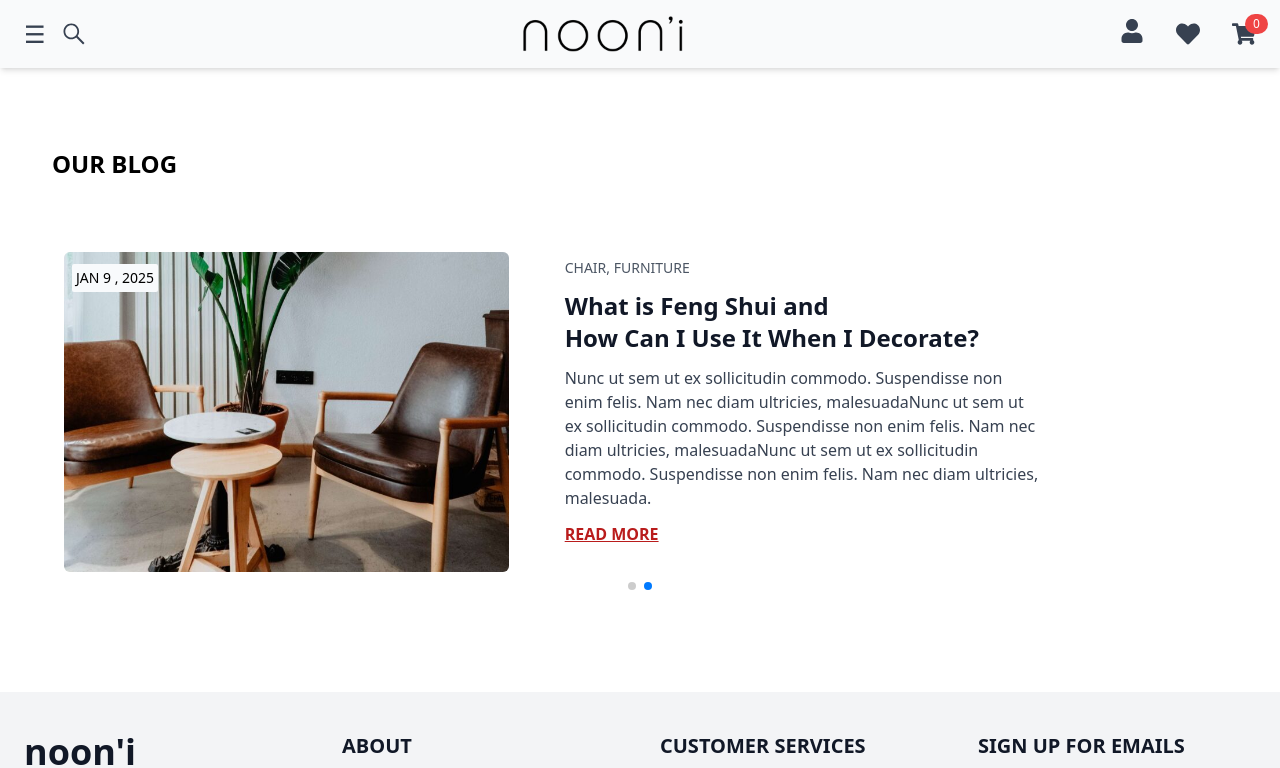
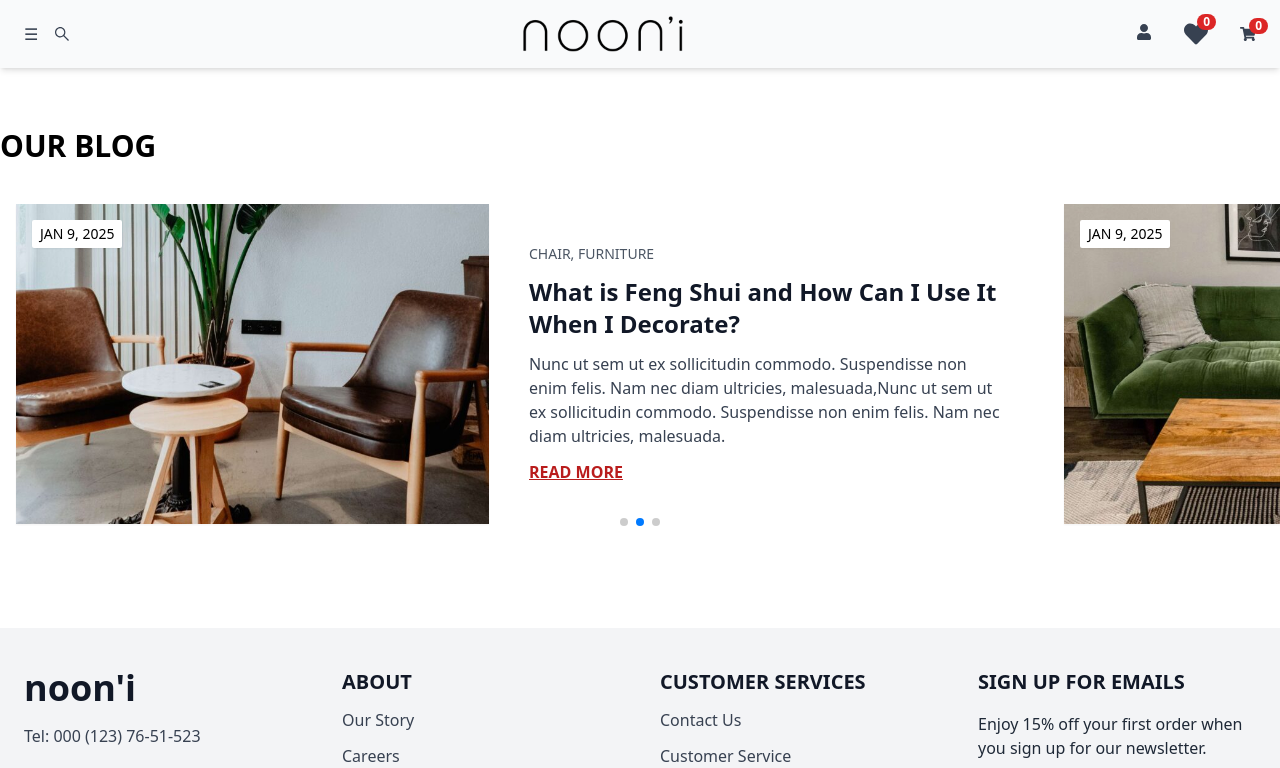
Before and after one commit to lipsa08092/nooni-app, a React (Create React App) app: page /blog in a window 1280 px wide. Shown: the top 768 px of the page. Built offline with nearby package versions, Linux system fonts and the light colour scheme.

Commit message:
update wishlist

```diff
--- a/public/index.html
+++ b/public/index.html
@@ -24,7 +24,7 @@
       work correctly both with client-side routing and a non-root public URL.
       Learn how to configure a non-root public URL by running `npm run build`.
     -->
-    <title>React App</title>
+    <title>Nooni-Elementor WoodCommerce WordPress Theme</title>
   </head>
   <body>
     <noscript>You need to enable JavaScript to run this app.</noscript>
--- a/src/App.js
+++ b/src/App.js
@@ -34,6 +34,7 @@ import Cart from "./Pages/Cart"
 import Login from './Pages/Login';
 import Blog from './Pages/Blog';
 import Profile from "./Pages/Profile"
+import Wishlist from './Pages/Wishlist';
 
 function App() {
   return (
@@ -46,6 +47,7 @@ function App() {
           <Route path="/login" element= {<Login/>}/>
           <Route path="/blog" element= {<Blog/>} />
           <Route path="/profile" element= {<Profile/>} />
+          <Route path="/wishlist" element= {<Wishlist/>}/>
         </Routes>
     </Router>
 
--- a/src/Components/BlogContainer.jsx
+++ b/src/Components/BlogContainer.jsx
@@ -1,66 +1,87 @@
-import React from 'react'
+import React from "react";
 import blog1 from "../Assects/blog-1.jpg";
 import blog2 from "../Assects/blog-2.jpg";
-import { Swiper , SwiperSlide } from 'swiper/react';
-import 'swiper/css';
-import 'swiper/css/navigation';
-import 'swiper/css/pagination';
-import 'swiper/css/autoplay';
-import { Navigation , Pagination , Autoplay } from 'swiper/modules';
+import { Swiper, SwiperSlide } from "swiper/react";
+import "swiper/css";
+import "swiper/css/pagination";
+import "swiper/css/autoplay";
+import { Pagination, Autoplay } from "swiper/modules";
 
 function BlogContainer() {
+  const blogs = [
+    {
+      id: 1,
+      img: blog1,
+      date: "JAN 9, 2025",
+      category: "CHAIR, FURNITURE",
+      title: "The Secrets to a Living Room that Draws You In",
+      description: "Nunc ut sem ut ex sollicitudin commodo. Suspendisse non enim felis. Nam nec diam ultricies, malesuada,Nunc ut sem ut ex sollicitudin commodo. Suspendisse non enim felis. Nam nec diam ultricies, malesuada.",
+    },
+    {
+      id: 2,
+      img: blog2,
+      date: "JAN 9, 2025",
+      category: "CHAIR, FURNITURE",
+      title: "What is Feng Shui and How Can I Use It When I Decorate?",
+      description: "Nunc ut sem ut ex sollicitudin commodo. Suspendisse non enim felis. Nam nec diam ultricies, malesuada,Nunc ut sem ut ex sollicitudin commodo. Suspendisse non enim felis. Nam nec diam ultricies, malesuada.",
+    },
+    {
+      id: 3,
+      img: blog1,
+      date: "JAN 9, 2025",
+      category: "CHAIR, FURNITURE",
+      title: "Minimalist Furniture Ideas for Modern Homes",
+      description: "Nunc ut sem ut ex sollicitudin commodo. Suspendisse non enim felis. Nam nec diam ultricies, malesuada,Nunc ut sem ut ex sollicitudin commodo. Suspendisse non enim felis. Nam nec diam ultricies, malesuada.",
+    },
+  ];
+
   return (
-        <div className='w-full max-w-8xl mx-auto px-4 md:px-8 py-10'>
-            <div className=' text-2xl md:3xl font-bold mt-5 p-5'>
+    <div className="w-full max-w-7xl mx-auto py-10">
+      <div className="text-2xl md:text-3xl font-bold mt-5 mb-6 ">
         <h2>OUR BLOG</h2>
       </div>
 
       <Swiper
-                modules={[Navigation,Pagination, Autoplay]}
-                slidesPerView={1}
-                autoplay={{delay: 4000}}
-                pagination={{clickable:true}}
+        modules={[Pagination, Autoplay]}
+        slidesPerView={1.25}
         spaceBetween={30}
-                className='pb-10'
+        loop={true}
+        centeredSlides={false}
+        autoplay={{ delay: 3500, disableOnInteraction: false }}
+        pagination={{ clickable: true }}
+        className="pb-10"
       >
-            <SwiperSlide>
-            <div className=' max-w-5xl flex-col md:flex-row overflow-hidden lg:flex lg:gap-10 justify-between items-center gap-4 p-4'>
-                <div className='relative mt-5 p-4 w-full md:w-1/2'>
-                    <img src={blog1} alt="" className='w-full h-64 md:h-80 object-cover rounded-md' />
-                    <span className='absolute top-4 bg-slate-50 text-black p-1 rounded-sm text-sm ml-2 mt-3'>JAN 9 , 2025</span>
+        {blogs.map((blog) => (
+          <SwiperSlide key={blog.id}>
+            <div className="flex flex-col md:flex-row gap-10 justify-between items-center  p-4">
+              <div className="relative w-full md:w-1/2 group bg-white overflow-hidden shadow-sm hover:shadow-md transition-all duration-500 cursor-pointer ">
+                <img
+                  src={blog.img}
+                  alt={blog.title}
+                  className="w-full h-64 md:h-80 object-cover transition-transform duration-500 group-hover:scale-105"
+                />
+                <span className="absolute top-4 left-4 bg-white text-black px-2 py-1 text-sm rounded-sm shadow-sm">
+                  {blog.date}
+                </span>
               </div>
-
-                <div className="w-full md:w-1/2 space-y-3 text-center md:text-left">
-                    <p className="text-gray-600 text-sm font-medium hover:text-red-700 ">CHAIR, FURNITURE</p>
-                    <h2 className="text-2xl font-semibold text-gray-900 hover:text-red-700 ">
-                        The Secrets to a Living Room <br /> that Draws You In
+              <div className="w-full md:w-1/2 space-y-3 md:text-left">
+                <p className="text-gray-600 text-sm font-medium hover:text-red-700 transition">
+                  {blog.category}
+                </p>
+                <h2 className="text-2xl max-sm:text-xl font-semibold text-gray-900 hover:text-red-700 transition">
+                  {blog.title}
                 </h2>
-                    <p className="text-gray-700">Nunc ut sem ut ex sollicitudin commodo. Suspendisse non enim felis. Nam nec diam ultricies, malesuadaNunc ut sem ut ex sollicitudin commodo. Suspendisse non enim felis. Nam nec diam ultricies, malesuadaNunc ut sem ut ex sollicitudin commodo. Suspendisse non enim felis. Nam nec diam ultricies, malesuada.</p>
-                    <button className="font-semibold text-red-700 hover:text-red-900 underline">READ MORE</button>
+                <p className="text-gray-700">{blog.description}</p>
+                <button className="font-semibold text-red-700 hover:text-red-900 underline transition">
+                  READ MORE
+                </button>
               </div>
             </div>
           </SwiperSlide>
-            <SwiperSlide>
-            <div className=' max-w-5xl flex-col md:flex-row overflow-hidden lg:flex lg:gap-10 justify-between items-center gap-4 p-4'>
-                <div className='relative mt-5 p-4 w-full md:w-1/2'>
-                    <img src={blog2} alt="" className='w-full h-64 md:h-80 object-cover rounded-md' />
-                    <span className='absolute top-4 bg-slate-50 text-black p-1 rounded-sm text-sm ml-2 mt-3'>JAN 9 , 2025</span>
+        ))}
+      </Swiper>
     </div>
-
-                <div className="w-full md:w-1/2 space-y-3 text-center md:text-left">
-                    <p className="text-gray-600 text-sm font-medium hover:text-red-700 ">CHAIR, FURNITURE</p>
-                    <h2 className="text-2xl font-semibold text-gray-900 hover:text-red-700 ">
-                        What is Feng Shui and <br /> How Can I Use It When I Decorate?
-                    </h2>
-                    <p className="text-gray-700">Nunc ut sem ut ex sollicitudin commodo. Suspendisse non enim felis. Nam nec diam ultricies, malesuadaNunc ut sem ut ex sollicitudin commodo. Suspendisse non enim felis. Nam nec diam ultricies, malesuadaNunc ut sem ut ex sollicitudin commodo. Suspendisse non enim felis. Nam nec diam ultricies, malesuada.</p>
-                    <button className="font-semibold text-red-700 hover:text-red-900 underline">READ MORE</button>
-                </div>
-            </div>
-            </SwiperSlide>
-            </Swiper>
-
-        </div>
-    )
+  );
 }
 
-export default BlogContainer
+export default BlogContainer;
--- a/src/Components/ProductsContainer.jsx
+++ b/src/Components/ProductsContainer.jsx
@@ -8,6 +8,7 @@ import img4 from "../Assects/Shopimage-4.jpg";
 import img5 from "../Assects/Shopimage-5.jpg";
 import img7 from "../Assects/Shopimage-7.jpg";
 import img8 from "../Assects/Shopimage-8.jpg";
+
 
 
 export default function ProductContainer() {
--- a/src/Components/ShopContainer.jsx
+++ b/src/Components/ShopContainer.jsx
@@ -21,7 +21,9 @@ import decor from "../Assects/lamp-1.jpg";
 import outdoor from "../Assects/chair-1.jpg";
 import office from "../Assects/bed-1.jpg";
 import cabinet from "../Assects/cabinet-1.jpg";
-import { FaRegHeart } from "react-icons/fa";
+import { FaRegHeart, FaHeart } from "react-icons/fa";
+import { useWishlist } from "../Eslint/WishlistContext";
+
 
 const Categories = [
   {
@@ -140,6 +142,10 @@ const products = [
 ];
 
 export default function ShopContainer() {
+
+  const { wishlist, addToWishlist, removeFromWishlist } = useWishlist();
+  const isInWishlist= (id) => wishlist.some((item)=> item.id === id);
+
   return (
     <div>
       {/* Image Slider */}
@@ -262,7 +268,7 @@ export default function ShopContainer() {
       </div>
 
       {/* See All Products */}
-      <div className="max-w-7xl mx-auto px-6 py-10">
+      <div className="max-w-7xl mx-auto py-10">
         <div className="grid grid-cols-1 md:grid-cols-4 gap-8">
           <div className="space-y-8">
             <h2 className="text-6xl max-sm:4xl  font-sans mt-10">
@@ -287,17 +293,23 @@ export default function ShopContainer() {
                 />
 
                 <button
-                  className="absolute top-3 right-3 max-sm:top-72 rounded-full p-2 hover:bg-red-600  hover:text-white  overflow-hidden transition-all duration-300"
-                >
-                  <FaRegHeart className="font-extralight text-2xl" />
+                  onClick={()=> isInWishlist(item.id)
+                    ? removeFromWishlist(item.id)
+                    : addToWishlist(item)}
+                  className="absolute top-3 right-3 rounded-full p-2 hover:bg-red-600  hover:text-white  overflow-hidden transition-all duration-300">
+                    {isInWishlist(item.id) ? (
+                      <FaHeart className="text-red-600 text-2xl"/>
+                    ) : (
+                  <FaRegHeart className=" text-2xl" />
+                    )}
                 </button>
               </div>
 
               <div className="flex-1 p-5 flex flex-col justify-between">
-                <h3 className="font-semibold text-md mb-2 text-gray-800">
+                <h3 className="font-semibold text-md mb-2 text-black">
                   {item.name}
                 </h3>
-                <p className="text-gray-900 mb-3">${item.price}</p>
+                <p className="text-black font-bold mb-3">${item.price}</p>
                 <Link
                   to={`/product/${item.id}`}
                   className="w-full inline-block px-6 py-2 text-black text-center hover:bg-red-800 hover:text-white transition-all duration-300"
--- /dev/null
+++ b/src/Components/WishlistComponent.jsx
@@ -0,0 +1,56 @@
+import React from "react";
+import { useWishlist } from "../Eslint/WishlistContext";
+import { FaRegFrown, FaRegGrinStars } from "react-icons/fa";
+
+function Wishlist() {
+  const { wishlist, removeFromWishlist } = useWishlist();
+
+  return (
+    <div className="max-w-6xl mx-auto px-6 py-16 flex flex-col items-center">
+      <div className="flex flex-col items-center mb-12">
+        <div className=" items-center flex gap-3 mb-2">
+          <h1 className="text-4xl font-bold text-gray-800">
+            My Wishlist
+          </h1>
+          <FaRegGrinStars className="text-yellow-500 text-4xl" />
+        </div>
+      </div>
+
+      {wishlist.length === 0 ? (
+        <div className="flex flex-col items-center text-center mt-20">
+          <FaRegFrown className="text-gray-400 text-6xl mb-4" />
+          <p className="text-gray-600 text-lg font-medium">
+            Your wishlist is empty — start adding your favorites!
+          </p>
+        </div>
+      ) : (
+        <div className="grid grid-cols-1  md:grid-cols-3 gap-10">
+          {wishlist.map((item) => (
+            <div
+              key={item.id}
+              className="border rounded-2xl p-6 shadow-md flex flex-col items-center text-center hover:shadow-2xl hover:scale-105 transition-all duration-300"
+            >
+              <img
+                src={item.image}
+                alt={item.name}
+                className="w-48 h-48 object-cover rounded-xl mb-4"
+              />
+              <h2 className="text-lg font-semibold mb-2 text-gray-800">
+                {item.name}
+              </h2>
+              <p className="text-black font-medium mb-4">₹{item.price}</p>
+              <button
+                onClick={() => removeFromWishlist(item.id)}
+                className="bg-red-500 text-white text-sm px-6 py-2 rounded-full hover:bg-red-600 transition"
+              >
+                Remove
+              </button>
+            </div>
+          ))}
+        </div>
+      )}
+    </div>
+  );
+}
+
+export default Wishlist;
--- /dev/null
+++ b/src/Eslint/WishlistContext.jsx
@@ -0,0 +1,28 @@
+
+import React, { createContext, useContext, useState, useEffect } from "react";
+
+const WishlistContext = createContext();
+export const useWishlist = () => useContext(WishlistContext);
+
+export const WishlistProvider = ({ children }) => {
+  const [wishlist, setWishlist] = useState([]);
+
+
+  const addToWishlist = (item) => {
+    setWishlist((prev) =>
+      prev.find((i) => i.id === item.id) ? prev : [...prev, item]
+    );
+  };
+
+  const removeFromWishlist = (id) => {
+    setWishlist((prev) => prev.filter((item) => item.id !== id));
+  };
+
+  return (
+    <WishlistContext.Provider
+      value={{ wishlist, addToWishlist, removeFromWishlist }}
+    >
+      {children}
+    </WishlistContext.Provider>
+  );
+};
--- a/src/Layouts/Navbar.jsx
+++ b/src/Layouts/Navbar.jsx
@@ -1,10 +1,17 @@
 import { Link } from "react-router-dom";
 import { useEffect, useState } from "react";
-import { FaSistrix, FaUser, FaHeart, FaShoppingCart ,FaSignOutAlt } from "react-icons/fa";
+import {
+  FaSistrix,
+  FaUser,
+  FaHeart,
+  FaShoppingCart,
+  FaSignOutAlt,
+} from "react-icons/fa";
 import { useCart } from "../Eslint/CartContext";
 import { useNavigate } from "react-router-dom";
-import { useUser} from "../Eslint/UserContext";
-import logo from "../Assects/logo.png"
+import { useUser } from "../Eslint/UserContext";
+import logo from "../Assects/logo.png";
+import { useWishlist } from "../Eslint/WishlistContext";
 
 function Navbar() {
   const [menuOpen, setMenuOpen] = useState(false);
@@ -13,6 +20,7 @@ function Navbar() {
   const { cartCount } = useCart();
   const { user, login, logout } = useUser();
   const [loginForm, setLoginForm] = useState({ username: "", password: "" });
+  const { wishlist } = useWishlist();
 
   const handleMenuToggle = () => {
     setMenuOpen(!menuOpen);
@@ -30,18 +38,20 @@ function Navbar() {
     }
   };
 
-  useEffect(()=> {
+  useEffect(() => {
     if (!user) {
-      setLoginForm ({username:"", password:""})
+      setLoginForm({ username: "", password: "" });
     }
-  },[user]
-);
+  }, [user]);
 
   return (
     <div>
-      <nav className="bg-gray-50 shadow-md text-2xl top-0 z-50 flex max-sm:flex-col max-sm:space-y-3 justify-between items-center py-4 px-6">
+      <nav className="bg-gray-50 sticky top-0 z-50 shadow-md flex justify-between items-center py-4 px-6 max-sm:flex-col max-sm:space-y-3">
+
         <div className="flex items-center gap-4 ">
-          <button onClick={handleMenuToggle} className="text-gray-700">☰</button>
+          <button onClick={handleMenuToggle} className="text-gray-700">
+            ☰
+          </button>
           <button className="text-gray-700">
             <FaSistrix />
           </button>
@@ -55,10 +65,10 @@ function Navbar() {
             onMouseEnter={handleUserMouseEnter}
             onMouseLeave={handleUserMouseLeave}
           >
-            <button  onDoubleClick={()=>
-              navigate("/")
-            }
-            className="text-gray-700 hover:text-black transition">
+            <button
+              onDoubleClick={() => navigate("/")}
+              className="text-gray-700 hover:text-black transition"
+            >
               <FaUser />
             </button>
 
@@ -106,31 +116,25 @@ function Navbar() {
                       Hello, {user.name} !!!
                     </p>
                     <button
-                    onClick={()=> {
+                      onClick={() => {
                         navigate("/profile");
-
                       }}
                       className="hover:text-blue-700  mb-2 text-sm  flex gap-3 "
                     >
-                      <FaUser className="mt-1"
-                      />My Profile
+                      <FaUser className="mt-1" />
+                      My Profile
                     </button>
-                    <button
-                      className="hover:text-blue-700 mb-2 text-sm  flex gap-3"
-                    >
-                      <FaShoppingCart className="mt-1"/> Orders
+                    <button className="hover:text-blue-700 mb-2 text-sm  flex gap-3">
+                      <FaShoppingCart className="mt-1" /> Orders
                     </button>
-                    <button
-
-                      className="hover:text-blue-700 text-sm mb-2 flex gap-3"
-                    >
-                      <FaHeart className="mt-1"/> Wishlist
+                    <button className="hover:text-blue-700 text-sm mb-2 flex gap-3">
+                      <FaHeart className="mt-1" /> Wishlist
                     </button>
                     <button
                       onClick={logout}
                       className="text-red-500 hover:text-red-700  mb-2 text-sm text-left flex gap-3"
                     >
-                      <FaSignOutAlt className="mt-1"/> Logout
+                      <FaSignOutAlt className="mt-1" /> Logout
                     </button>
                   </div>
                 )}
@@ -138,12 +142,23 @@ function Navbar() {
             )}
           </div>
 
-          <button className="text-gray-700">
-            <FaHeart />
-          </button>
-          <Link to="/cart" className="relative">
+          <Link
+            to="/wishlist"
+            className="relative"
+            onDoubleClick={() => navigate("/shop")}
+          >
+            <FaHeart className="text-2xl text-gray-700" />
+            <span className="absolute -top-2 -right-2 bg-red-600 text-white text-xs font-bold rounded-full px-1.5">
+              {wishlist.length}
+            </span>
+          </Link>
+          <Link
+            to="/cart"
+            className="relative"
+            onDoubleClick={() => navigate("/shop")}
+          >
             <FaShoppingCart className="text-gray-700" />
-            <span className="absolute -top-2 -right-3 bg-red-500 text-white text-xs px-2 py-0.5 rounded-full">
+            <span className="absolute -top-2 -right-3 bg-red-600 text-white text-xs font-bold rounded-full px-1.5">
               {cartCount}
             </span>
           </Link>
@@ -151,8 +166,8 @@ function Navbar() {
       </nav>
 
       <div
-        className={`fixed top-0 left-0 h-screen w-[20%] backdrop:blur-md  bg-gray-300  bg-black-300/20 z-40 transform transition-transform duration-300 ease-in-out
-                ${menuOpen ? "translate-x-0" : "-translate-x-full"}`}
+        className={`fixed top-0 left-0 h-screen lg:w-[20%] backdrop:blur-md bg-gray-300 z-50 transform transition-transform duration-300 ease-in-out
+        ${menuOpen ? "translate-x-0" : "-translate-x-full"}`}
       >
         <div className="flex flex-col space-y-6 text-black py-6 px-6">
           <button
@@ -163,19 +178,19 @@ function Navbar() {
           </button>
           <Link
             to="/"
-            className="hover:text-gray-700 md:text-3xl md:ml-7 hover:underline transition text-black"
+            className="hover:text-gray-700 md:text-2xl md:ml-7 hover:underline transition text-black"
           >
             Home
           </Link>
           <Link
             to="/shop"
-            className="hover:text-gray-700 md:text-3xl md:ml-7 transition text-black hover:underline"
+            className="hover:text-gray-700 md:text-2xl md:ml-7 transition text-black hover:underline"
           >
             Shop
           </Link>
           <Link
             to="/blog"
-            className="hover:text-gray-700 md:text-3xl md:ml-7 transition text-black hover:underline "
+            className="hover:text-gray-700 md:text-2xl md:ml-7 transition text-black hover:underline "
           >
             Blog
           </Link>
--- /dev/null
+++ b/src/Pages/Wishlist.jsx
@@ -0,0 +1,16 @@
+import React from 'react'
+import WishlistComponent from '../Components/WishlistComponent'
+import Navbar from '../Layouts/Navbar'
+import Footer from '../Layouts/Footer'
+
+function Wishlist() {
+  return (
+    <div>
+      <Navbar/>
+      <WishlistComponent/>
+      <Footer/>
+    </div>
+  )
+}
+
+export default Wishlist
--- a/src/index.js
+++ b/src/index.js
@@ -5,15 +5,18 @@ import App from "./App";
 import reportWebVitals from "./reportWebVitals";
 import { CartProvider } from "./Eslint/CartContext";
 import { UserProvider } from "./Eslint/UserContext";
+import { WishlistProvider } from "./Eslint/WishlistContext";
 
 const root = ReactDOM.createRoot(document.getElementById("root"));
 root.render(
-  <React.StrictMode>
-  <CartProvider>
-  <UserProvider>
-      <App />
-  </UserProvider>
-    </CartProvider>
+ <React.StrictMode>
+    <UserProvider>
+      <CartProvider>
+        <WishlistProvider>
+          <App />
+        </WishlistProvider>
+      </CartProvider>
+    </UserProvider>
   </React.StrictMode>
 );
 
```
Also changed, not shown: src/Components/CartContainer.jsx (+8 -5 lines), src/Eslint/CartContext.jsx (+9 -13 lines). Lines whose indentation alone changed are shown as unchanged.
